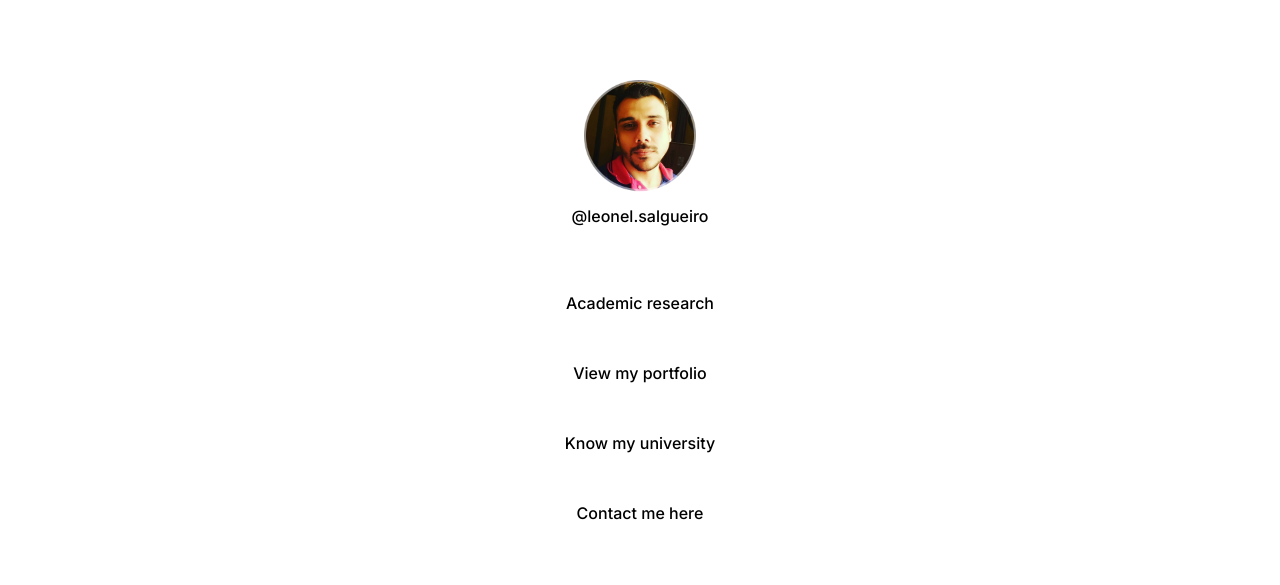
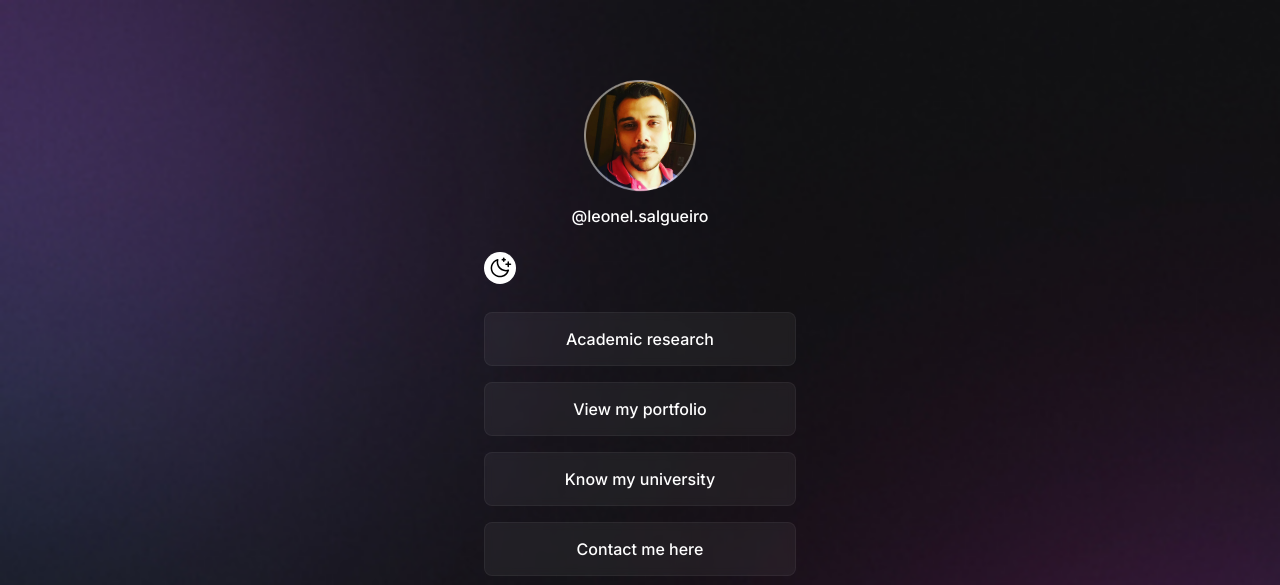
Before and after one commit to LeonelSalgueiro/pagina-de-links, a plain HTML site: page index.html in a window 1280 px wide. Shown: the top 585 px of the page. Drawn offline with nearby package versions, Linux system fonts and the light colour scheme.

Commit message:
decorando o switch

```diff
--- a/index.html
+++ b/index.html
@@ -1,5 +1,5 @@
 <!DOCTYPE html>
-<html lang="pt-br" class="light">
+<html lang="pt-br" class="">
  <head>
   <link rel="preconnect" href="https://fonts.googleapis.com">
   <link rel="preconnect" href="https://fonts.gstatic.com" crossorigin>
@@ -15,6 +15,10 @@
   <div id="profile">
     <img src="assets/avatar.png" alt="foto de leonel com uma gola vermelha e uma camisa azul">
     <p>@leonel.salgueiro</p>
+  </div>
+  <div id="switch">
+    <button></button>
+    <span></span>
   </div>
    <ul>
 
--- a/style.css
+++ b/style.css
@@ -7,15 +7,24 @@
 
 :root {
 --text-color: white;
---bg-url: url(./assets/bg-mobile.jpg)
+--bg-url: url(./assets/bg-mobile.jpg);
 --stroke-color: rgba(255, 255, 255, 0.05);
+--surface-color: rgba(255, 255, 255, 0.05);
+--surface-color-hover: rgba(255, 255, 255, 0.05);
+--high-light-color: rgba(255, 255, 255, 0.2);
+--switch-bg-url: url(./assets/moon-stars.svg);
 
 }
 
 .light {
   --text-color: black;
-  --bg-url: url(./assets/bg-mobile-light.jpg)
+  --bg-url: url(./assets/bg-mobile-light.jpg);
   --stroke-color: rgba(0, 0, 0, 0.05);
+  --surface-color: rgba(0, 0, 0, 0.05);
+  --surface-color-hover: rgba(0, 0, 0, 0.02);
+  --high-light-color: rgba(0, 0, 0, 0.05);
+  --switch-bg-url: url(./assets/sun.svg);
+
 }
 
 body {
@@ -49,6 +58,16 @@ body * {
   margin-top: 8px;
 }
 
+
+#switch button {
+  width: 32px;
+  height: 32px;
+  background: white var(--switch-bg-url) no-repeat center;
+  border: 0;
+  border-radius: 50%;
+}
+
+
 ul {
   list-style: none;
   display: flex;
@@ -63,8 +82,8 @@ ul li a {
   justify-content: center;
   align-items: center;
   padding: 16px 24px;
-  background: rgba(255, 255, 255, 0.1);
-  border: 1px solid rgba(255, 255, 255, 0.5);
+  background: var(--surface-color);
+  border: 1px solid var(--stroke-color);
   border-radius: 8px;
   backdrop-filter: blur(4px);
   -webkit-backdrop-filter: blur(4px);
@@ -74,7 +93,7 @@ ul li a {
 }
 
 ul li a:hover {
-  background: var(--stroke-color);
+  background: var(--surface-color-hover);
   border: 1.5px solid var(--text-color);
 }
 
@@ -96,7 +115,7 @@ ul li a:hover {
 }
 
 #social-links a:hover {
-  background: rgba(255, 255, 255, 0.2);
+  background: var(--high-light-color);
 }
 
 footer {
```
Also changed, not shown: assets/moon-stars.svg (added), assets/sun.svg (added). Lines whose indentation alone changed are shown as unchanged.
